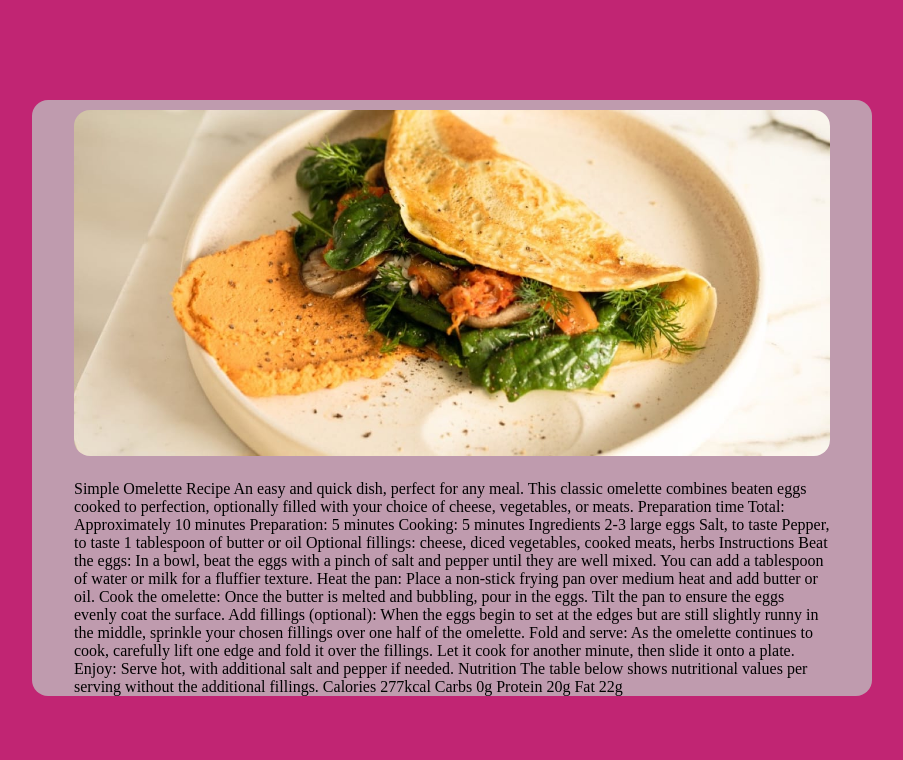
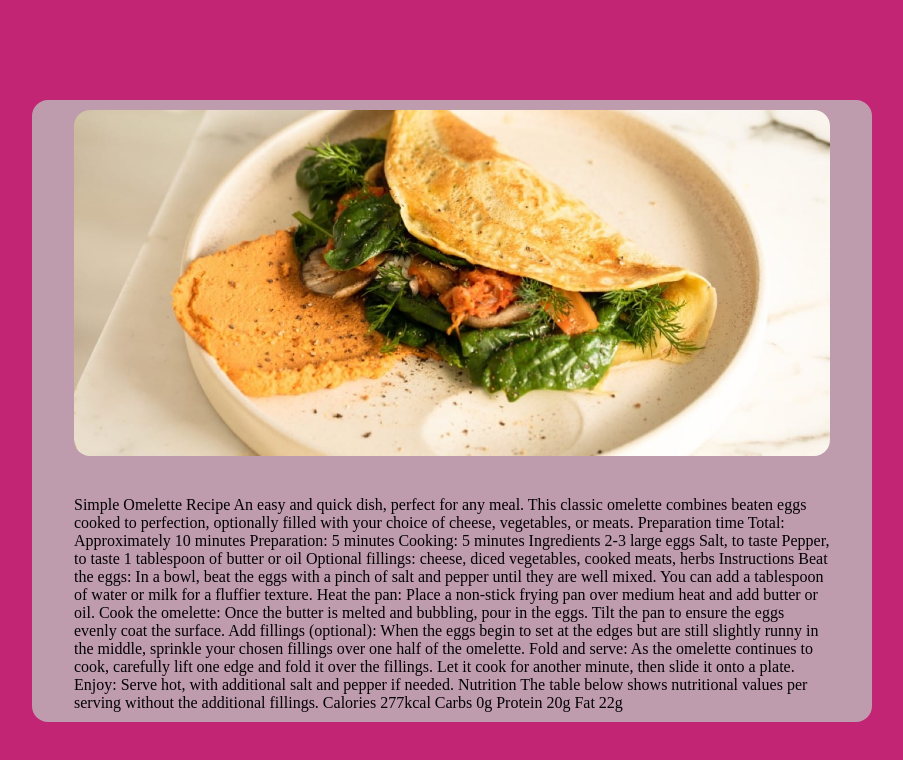
Before and after one commit to shonczinner/recipe-page-main, a plain HTML site: page index.html in a window 1280 px wide. Shown: the whole page, without its empty margins (188-1091 px from the left). Drawn offline with Linux system fonts and the light colour scheme.

Commit message:
margin to padding for text

```diff
--- a/styles.css
+++ b/styles.css
@@ -27,12 +27,21 @@ img{
         border-radius: 1rem;
     }
 
-    #recipe-container *{
+    #recipe-container img{
         margin-left: 5%;
         margin-right: 5%;
         margin-top: 10px;
         margin-bottom: 10px;
     }
+
+    #recipe-container p{
+        padding-left: 5%;
+        padding-right: 5%;
+        padding-top: 10px;
+        padding-bottom: 10px;
+    }
+
+
 
 
     img{
```
